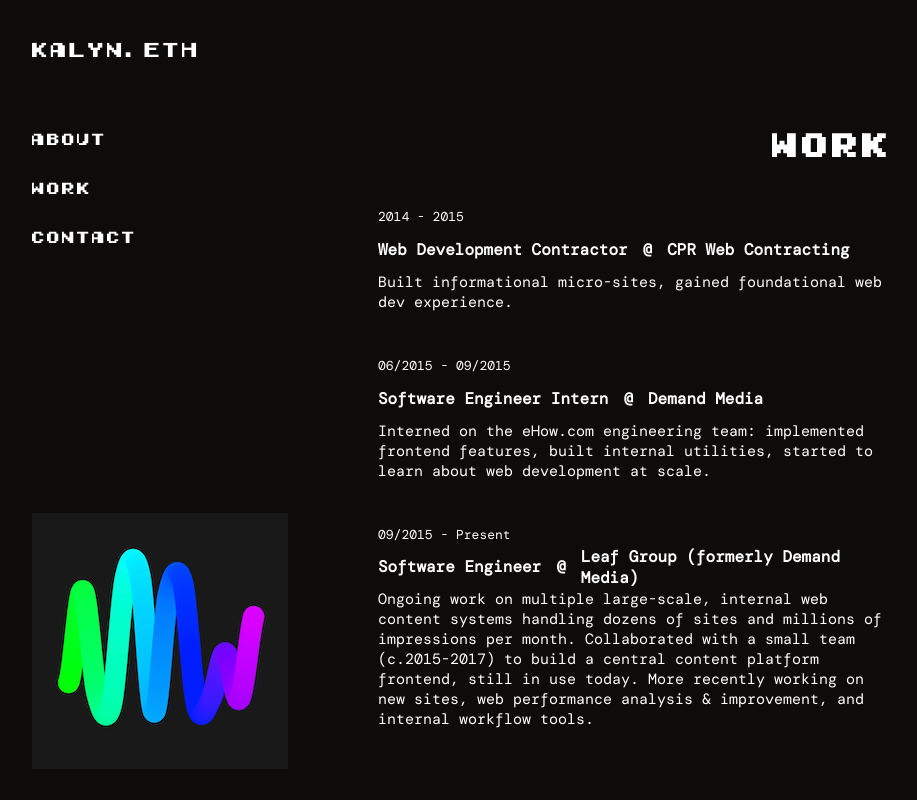
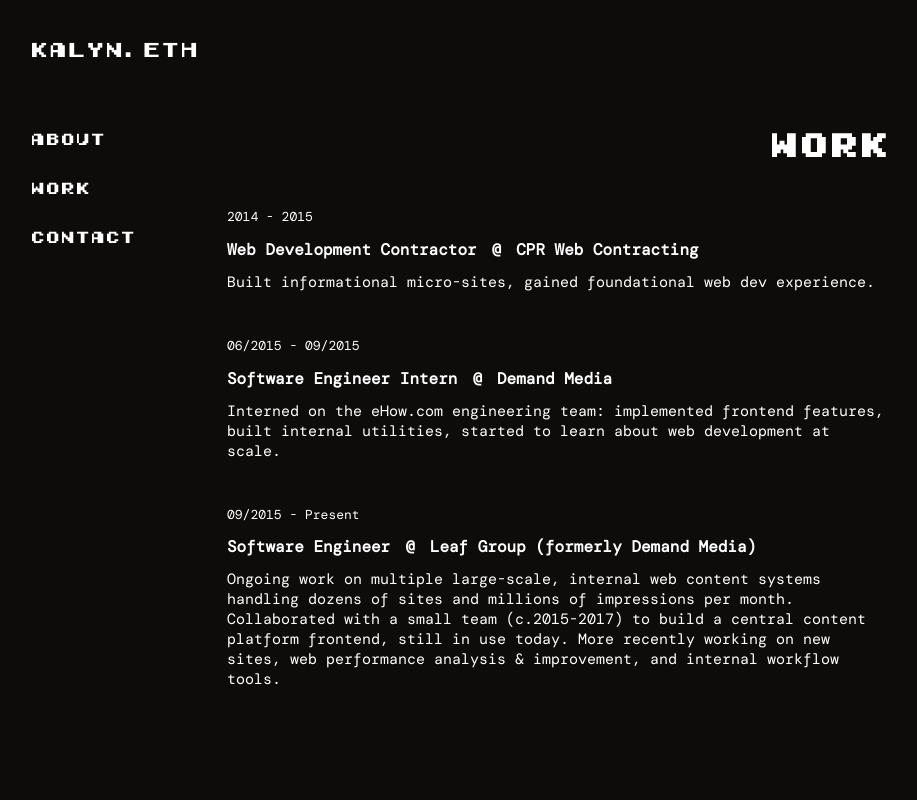
Before and after one commit to kalynbeach/kalyn-eth, a Next.js app: page /work in a window 1280 px wide. Shown: the top 800 px of the page, without its empty margins (178-1095 px from the left). Built offline with nearby package versions, Linux system fonts and the light colour scheme.

Commit message:
Remove Nav image, for now

```diff
--- a/components/nav.js
+++ b/components/nav.js
@@ -1,8 +1,8 @@
 import Link from 'next/link'
-import Image from 'next/image'
 import styles from './nav.module.scss'
+// import Image from 'next/image'
 
-import squiggle500 from '../public/images/CS-500-Gray.png'
+// import squiggle500 from '../public/images/CS-500-Gray.png'
 
 export default function Nav() {
   return (
@@ -13,7 +13,7 @@ export default function Nav() {
         <Link href='/contact'><a>Contact</a></Link>
       </div>
       <div className={styles.navImg}>
-        <a href='https://artblocks.io/token/500'
+        {/* <a href='https://artblocks.io/token/500'
           className={styles.navImgLink}
           aria-label='Chromie Squiggle #500'
           target='_blank'
@@ -24,7 +24,7 @@ export default function Nav() {
             layout='responsive'
             placeholder='blur'
           />
-        </a>
+        </a> */}
       </div>
     </nav>
   )
```
